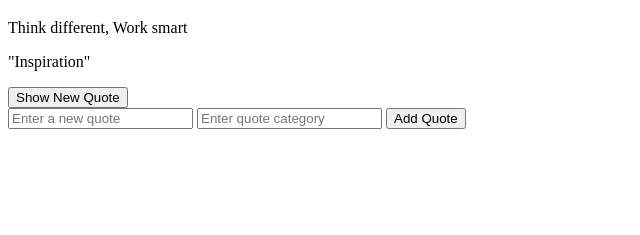
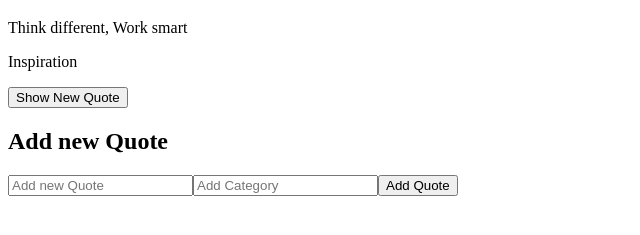
Before and after one commit to annetteawin5/alx_fe_javascript, a plain HTML site: page dom-manipulation/index.html in a window 1280 px wide. Both pictures are taken after a click on the button "Show New Quote". Shown: the part 61-296 px from the top of the page, without its empty margins (0-640 px from the left). Drawn offline with Linux system fonts and the light colour scheme.

Commit message:
Initial commit

```diff
--- a/dom-manipulation/index.html
+++ b/dom-manipulation/index.html
@@ -7,16 +7,15 @@
   </head>
   <body>
     <h1>Dynamic Quote Generator</h1>
-    <div id="quoteDisplay"></div>
-    <p id="quote-text"></p>
-    <p id="quote-category"></p>
-    <button id="newQuote">Show New Quote</button>
-    <div id="quoteformcontainer"></div>
-    <div>
-    <input id="newQuoteText" type="text" placeholder="Enter a new quote" />
-    <input id="newQuoteCategory" type="text" placeholder="Enter quote category" />
-    <button onclick="addQuote()">Add Quote</button>
-  </div>
+    <div id="quoteDisplay">
+      <p id="quote-text"></p>
+      <p id="quote-category"></p>
+    </div>
+    <button id="newQuote" onclick="showRandomQuote()">Show New Quote</button>
+
+    <div class="dynamicFormContainer"></div>
+
     <script src="script.js"></script>
+
   </body>
-  </html>
+  </html>
--- a/dom-manipulation/script.js
+++ b/dom-manipulation/script.js
@@ -4,50 +4,62 @@ const quotes =  [
   { text: "Think different, Work smart", category: "Inspiration" }
 ];
 
-function showRandomQuote () {
-  const showrandom = Math.floor(Math.random()*quotes.length);
-  const randomQuote = quotes[showrandom];
-  document.getElementById("quote-text").textContent=`${randomQuote.text}`;
-   document.getElementById("quote-category").textContent=`"${randomQuote.category}"`;
-}
-document.getElementById("newQuote").addEventListener("click", showRandomQuote);
 
-
-
-function addQuote() {
-  const textInput = document.getElementById("newQuoteText").value.trim();
-  const categoryInput = document.getElementById("newQuoteCategory").value.trim();
-
-  if (textInput && categoryInput) {
-    const newQuote = { text: textInput, category: categoryInput };
-    quotes.push(newQuote);
-    alert("New quote added!");
-    document.getElementById("newQuoteText").value = "";
-    document.getElementById("newQuoteCategory").value = "";
-  } else {
-    alert("Please enter both quote and category.");
-  }
+function showRandomQuote() {
+  console.log(quotes)
+  const randomIndex = Math.floor(Math.random() * quotes.length);
+  const randomQuote = quotes[randomIndex];
+  document.getElementById("quote-text").textContent = randomQuote.text;
+  document.getElementById(
+    "quote-category"
+  ).textContent = randomQuote.category;
 }
 
+// document.getElementById("newQuote").addEventListener("click",showRandomQuote);
 function createAddQuoteForm() {
-  const container = document.getElementById("quoteFormContainer");
-  container.innerHTML = "";
+  let dynamicFormContainer = document.querySelector(
+    ".dynamicFormContainer"
+  );
+  const formheading = document.createElement("h2");
+  formheading.textContent = "Add new Quote";
+  dynamicFormContainer.appendChild(formheading);
 
-  const quoteInput = document.createElement("input");
-  quoteInput.type = "text";
-  quoteInput.placeholder = "Enter a new quote";
-  quoteInput.id = "newQuoteText";
+  const addNewQuoteTextInput = document.createElement("input");
+  addNewQuoteTextInput.id = "AddNewQuote";
+  addNewQuoteTextInput.type = "text";
+  addNewQuoteTextInput.placeholder = "Add new Quote";
+  dynamicFormContainer.appendChild(addNewQuoteTextInput);
 
-  const categoryInput = document.createElement("input");
-  categoryInput.type = "text";
-  categoryInput.placeholder = "Enter quote category";
-  categoryInput.id = "newQuoteCategory";
+  const addNewQuoteCategoryInput = document.createElement("input");
+  addNewQuoteCategoryInput.id = "AddNewQuoteCategory";
+  addNewQuoteCategoryInput.type = "text";
+  addNewQuoteCategoryInput.placeholder = "Add Category";
+  dynamicFormContainer.appendChild(addNewQuoteCategoryInput);
 
-  const addButton = document.createElement("button");
-  addButton.textContent = "Add Quote";
-  addButton.onclick = addQuote;
+  const addQuoteButton = document.createElement("Button");
+  addQuoteButton.Id = "QuoteButton";
+  addQuoteButton.textContent = "Add Quote";
+  dynamicFormContainer.appendChild(addQuoteButton);
+  addQuoteButton.addEventListener("click",function(){
+    let textValue=addNewQuoteTextInput.value.trim();
+    let categoryValue=addNewQuoteCategoryInput.value.trim();
+    console.log(textValue)
+    console.log(categoryValue)
+    quotes.push({text:textValue,category:categoryValue})
+  })
+}
+createAddQuoteForm();
+// // function addQuote() {
+// //   const textInput = document.getElementById("newQuoteText").value.trim();
+// //   const categoryInput = document.getElementById("newQuoteCategory").value.trim();
 
-  container.appendChild(quoteInput);
-  container.appendChild(categoryInput);
-  container.appendChild(addButton);
-}
+//   if (textInput && categoryInput) {
+//     const newQuote = { text: textInput, category: categoryInput };
+//     quotes.push(newQuote);
+//     alert("New quote added!");
+//     document.getElementById("newQuoteText").value = "";
+//     document.getElementById("newQuoteCategory").value = "";
+//   } else {
+//     alert("Please enter both quote and category.");
+//   }
+// }
```
